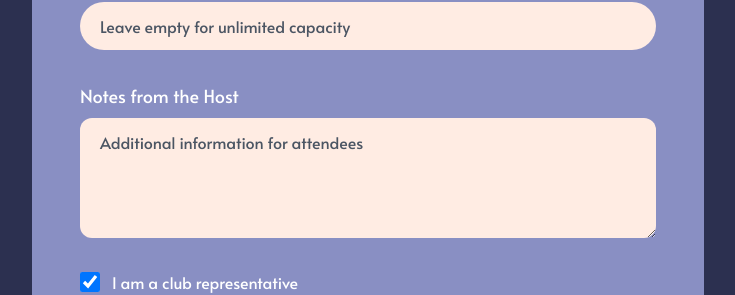
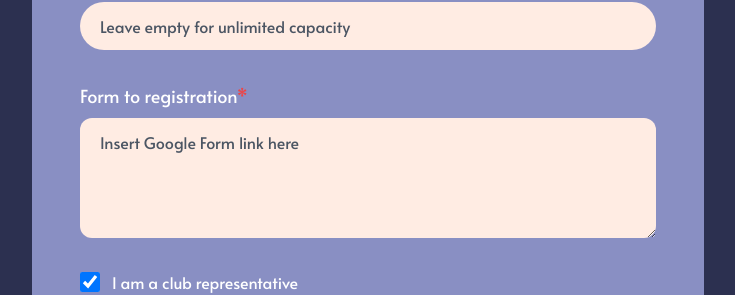
Before and after one commit to nobu-h-o/ConnectWaseda, a Next.js app in the folder frontend/: page /eventcreation in a window 1280 px wide. Shown: the part 1216-1511 px from the top of the page, without its empty margins (272-1007 px from the left). Built offline with nearby package versions, Linux system fonts and the light colour scheme; no server answers; sample sign-in values are in the browser's storage.

Commit message:
changed notes to event form link

```diff
--- a/frontend/app/eventcreation/page.tsx
+++ b/frontend/app/eventcreation/page.tsx
@@ -413,15 +413,16 @@ const CreateEvent = () => {
         {/* Notes */}
         <div className="flex flex-col space-y-2">
           <label htmlFor="host_notes" className="text-white text-lg font-medium">
-            Notes from the Host
+            Form to registration<span className="text-red-500">*</span>
           </label>
           <textarea
             id="host_notes"
             name="host_notes"
             rows={4}
+            required
             value={formData.host_notes}
             onChange={handleInputChange}
-            placeholder="Additional information for attendees"
+            placeholder="Insert Google Form link here"
             className="w-full rounded-xl bg-[#FFECE3] px-5 py-3
                      text-base placeholder-gray-600 text-[#2c3050]
                      focus:outline-none focus:ring-2 focus:ring-[#FFA500]"
```
